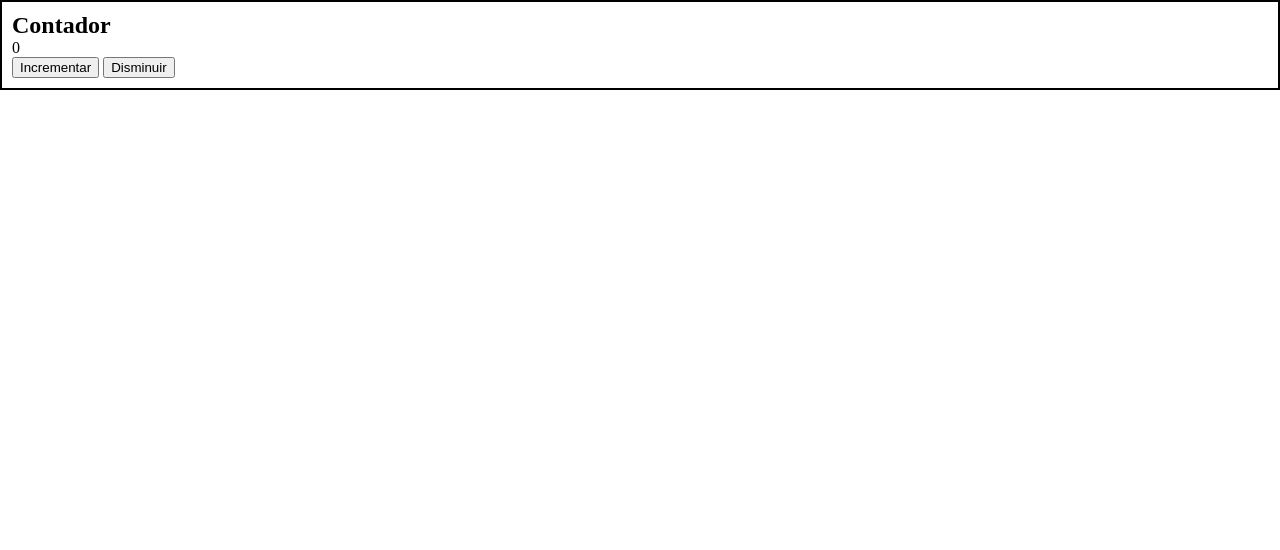
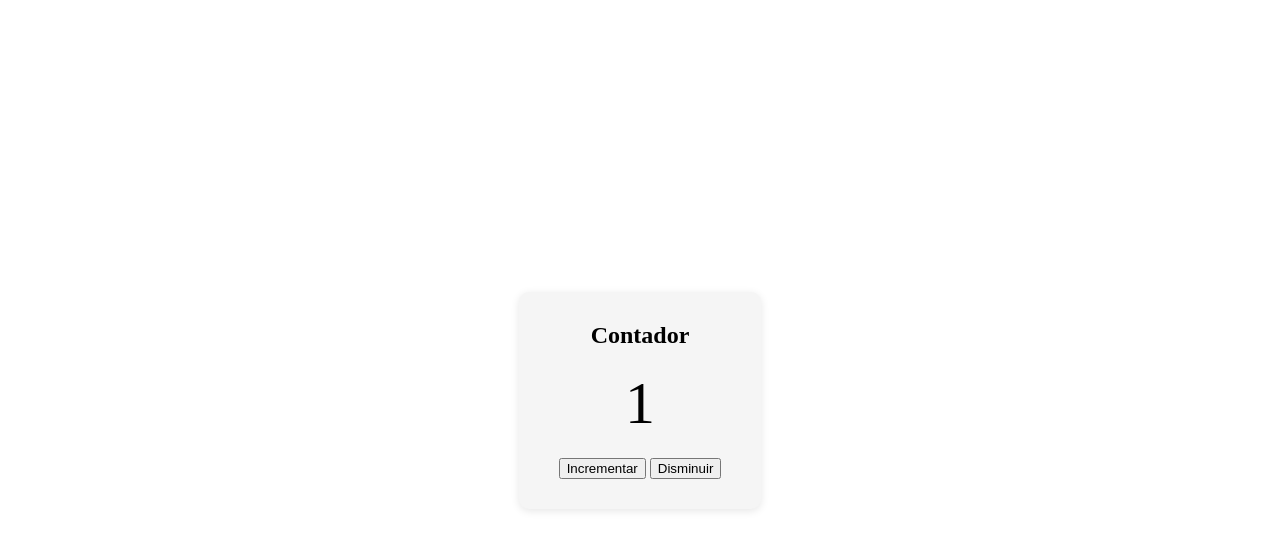
Before and after one commit to Rafaverde12345/Contador-Eliti, a plain HTML site: page Index.html in a window 1280 px wide. Both pictures are taken after a click on the button "Incrementar". Drawn offline with Linux system fonts and the light colour scheme.

Commit message:
Update Index.html

```diff
--- a/Index.html
+++ b/Index.html
@@ -9,10 +9,19 @@
         }
         body {
             min-height: 100vh;
+            display: grid;
+            place-items: center;
         }
         section {
-            border: 2px solid black;
-            padding: 10px;
+            background: #f5f5f5;
+            padding: 30px 40px;
+            border-radius: 10px;
+            box-shadow: 0 2px 8px rgba(0,0,0,0.1);
+            text-align: center;
+        }
+        p {
+            font-size: 60px;
+            margin: 20px 0;
         }
     </style>
 </head>
@@ -20,8 +29,22 @@
     <section>
         <h1>Contador</h1>
         <p>0</p>
-        <button>Incrementar</button>
-        <button>Disminuir</button>
+        <button onclick="mais()">Incrementar</button>
+        <button onclick="menos()">Disminuir</button>
     </section>
+    <script>
+        let contador = 0;
+        const p = document.querySelector('p');
+
+        function mais() {
+            contador++;
+            p.textContent = contador;
+        }
+
+        function menos() {
+            contador--;
+            p.textContent = contador;
+        }
+    </script>
 </body>
 </html>
```
